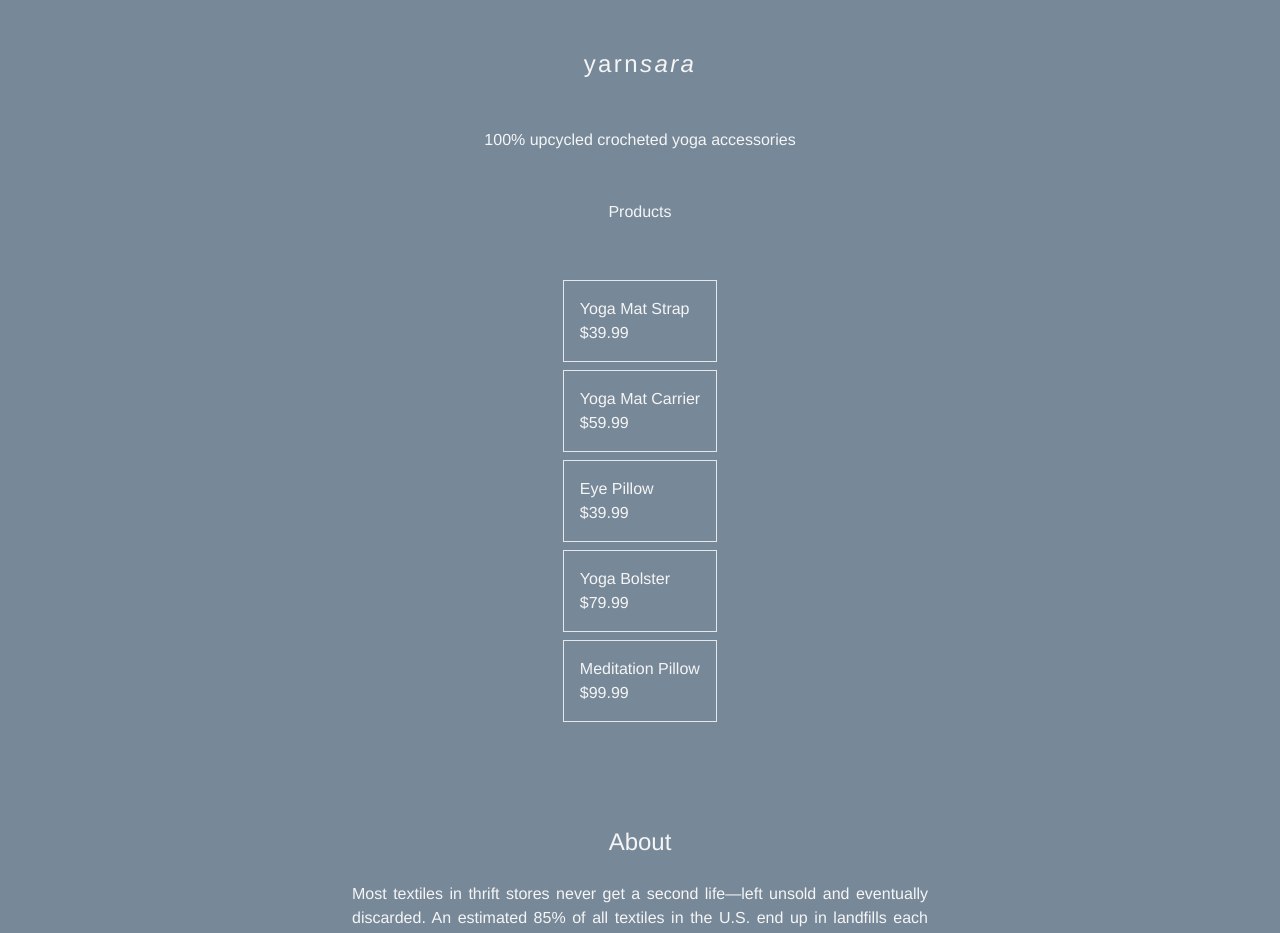
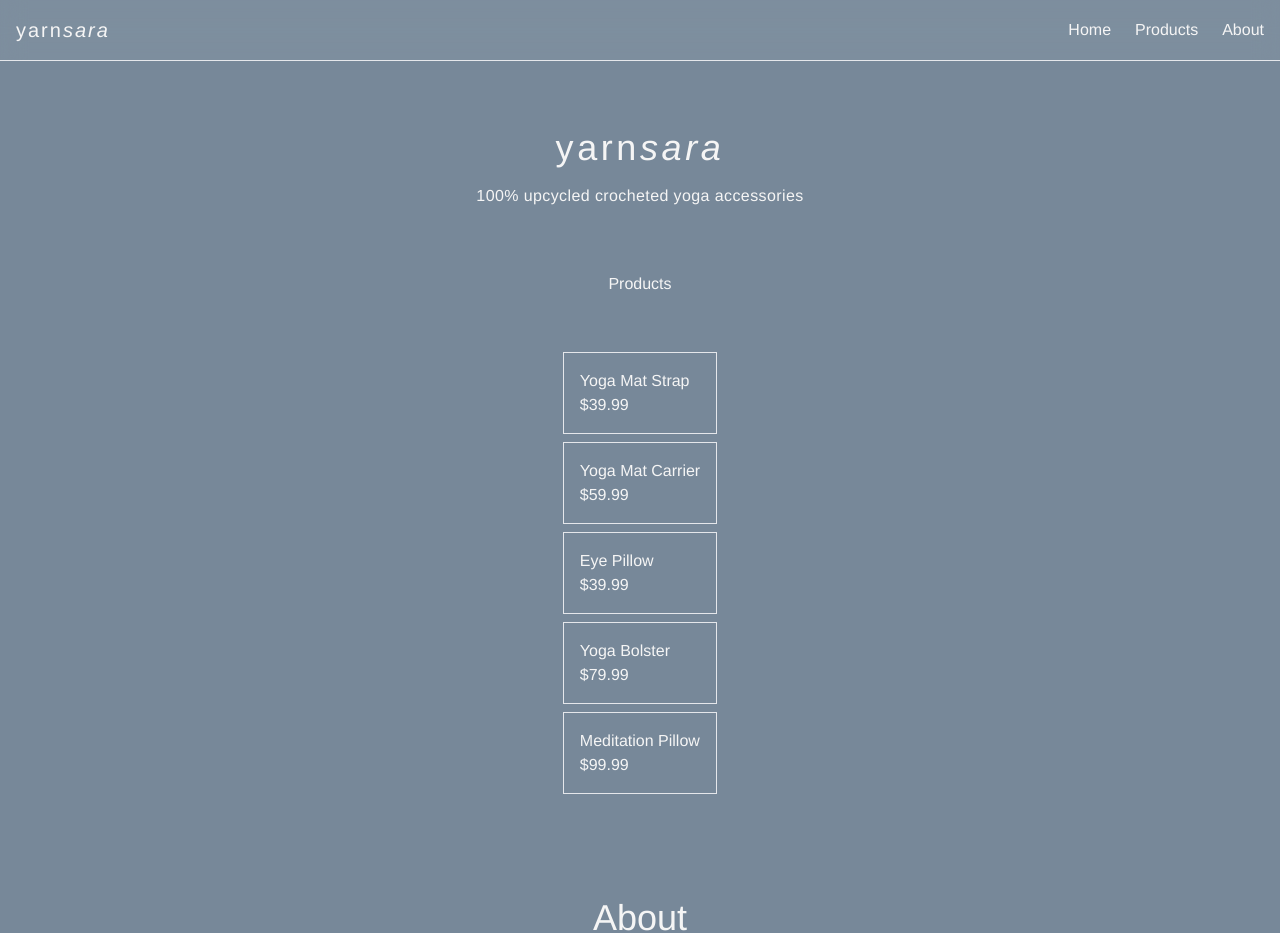
Before and after one commit to samanthacabrera/ecommerce-store, a React (Vite) app in the folder frontend/: page / in a window 1280 px wide. Shown: the top 933 px of the page. Built offline with nearby package versions, Linux system fonts and the light colour scheme.

Commit message:
add simple navbar

```diff
--- a/frontend/src/App.jsx
+++ b/frontend/src/App.jsx
@@ -1,16 +1,16 @@
 import { BrowserRouter as Router, Routes, Route } from "react-router-dom";
+import Navbar from "./Navbar";
 import Home from "./Home";
 import ProductPage from "./ProductPage";
 
 function App() {
   return (
     <div>
-      <Router>
+        <Navbar/>
         <Routes>
           <Route path="/" element={<Home />} />
           <Route path="/product/:id" element={<ProductPage />} />
         </Routes>
-      </Router>
     </div>
   )
 }
--- a/frontend/src/Home.jsx
+++ b/frontend/src/Home.jsx
@@ -1,12 +1,14 @@
 import { Link } from "react-router-dom";
 import products from "./products.js";
-import About from "./About.jsx";
+import Mission from "./Mission.jsx";
 
 const Home = () => {
     return (
         <div className="flex flex-col items-center space-y-12 p-12">
-            <h1 className="text-2xl tracking-widest">yarn<span className="italic">sara</span></h1>
-            <p>100% upcycled crocheted yoga accessories</p>
+            <div className="text-center pt-20">
+                <h1 className="text-4xl tracking-widest">yarn<span className="italic">sara</span></h1>
+                <p className="tracking-wide py-4">100% upcycled crocheted yoga accessories</p>
+            </div>
             <h3>Products</h3>
             <div>
                 {products.map((product) => (
@@ -23,7 +25,7 @@ const Home = () => {
                  </Link>
                 ))}
             </div>
-            <About/>
+            <Mission/>
         </div>
     )
 }
--- a/frontend/src/About.jsx
+++ b/frontend/src/Mission.jsx
@@ -1,7 +1,7 @@
-const About = () => {
+const Mission = () => {
     return (
         <div className="max-w-2xl mx-auto p-12 space-y-6 text-justify">
-            <h1 className="text-2xl text-center">About</h1>
+            <h1 className="text-4xl text-center">About</h1>
             <p>
                 Most textiles in thrift stores never get a second life—left unsold and eventually discarded. An estimated 85% of all textiles in the U.S. end up in landfills each year, with thrift stores often unable to sell the majority of donated items due to overstocking or seasonal demand. I wanted to change that.
             </p>
@@ -21,4 +21,4 @@ const About = () => {
     );
 };
 
-export default About;
+export default Mission;
--- /dev/null
+++ b/frontend/src/Navbar.jsx
@@ -0,0 +1,19 @@
+import { Link } from "react-router-dom";
+
+const Navbar = () => {
+    return (
+        <nav className="fixed top-0 left-0 w-screen flex justify-between items-center p-4 backdrop-blur-md bg-white/5 z-50 border-b">
+            <Link to="/" className="text-xl tracking-widest">
+                yarn<span className="italic">sara</span>
+            </Link>
+
+            <div className="hidden md:flex space-x-6">
+                <Link to="/" className="hover:scale-105 transition duration-300 ease-in-out">Home</Link>
+                <Link to="/" className="hover:scale-105 transition duration-300 ease-in-out">Products</Link>
+                <Link to="/" className="hover:scale-105 transition duration-300 ease-in-out">About</Link>
+            </div>
+        </nav>
+    );
+};
+
+export default Navbar;
--- a/frontend/src/main.jsx
+++ b/frontend/src/main.jsx
@@ -2,9 +2,12 @@ import { StrictMode } from 'react'
 import { createRoot } from 'react-dom/client'
 import './App.css'
 import App from './App.jsx'
+import { BrowserRouter } from 'react-router-dom'
 
 createRoot(document.getElementById('root')).render(
   <StrictMode>
-    <App />
+    <BrowserRouter>
+      <App />
+    </BrowserRouter>
   </StrictMode>,
 )
```
